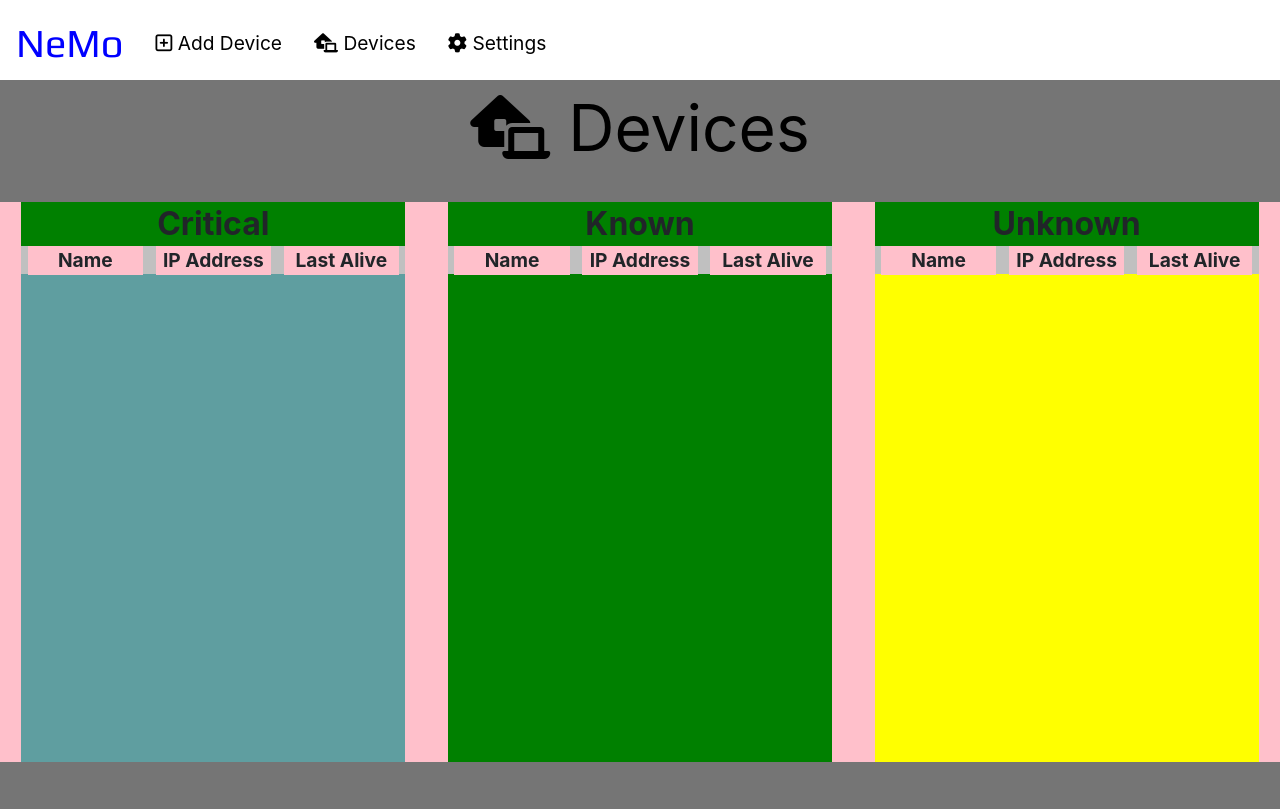
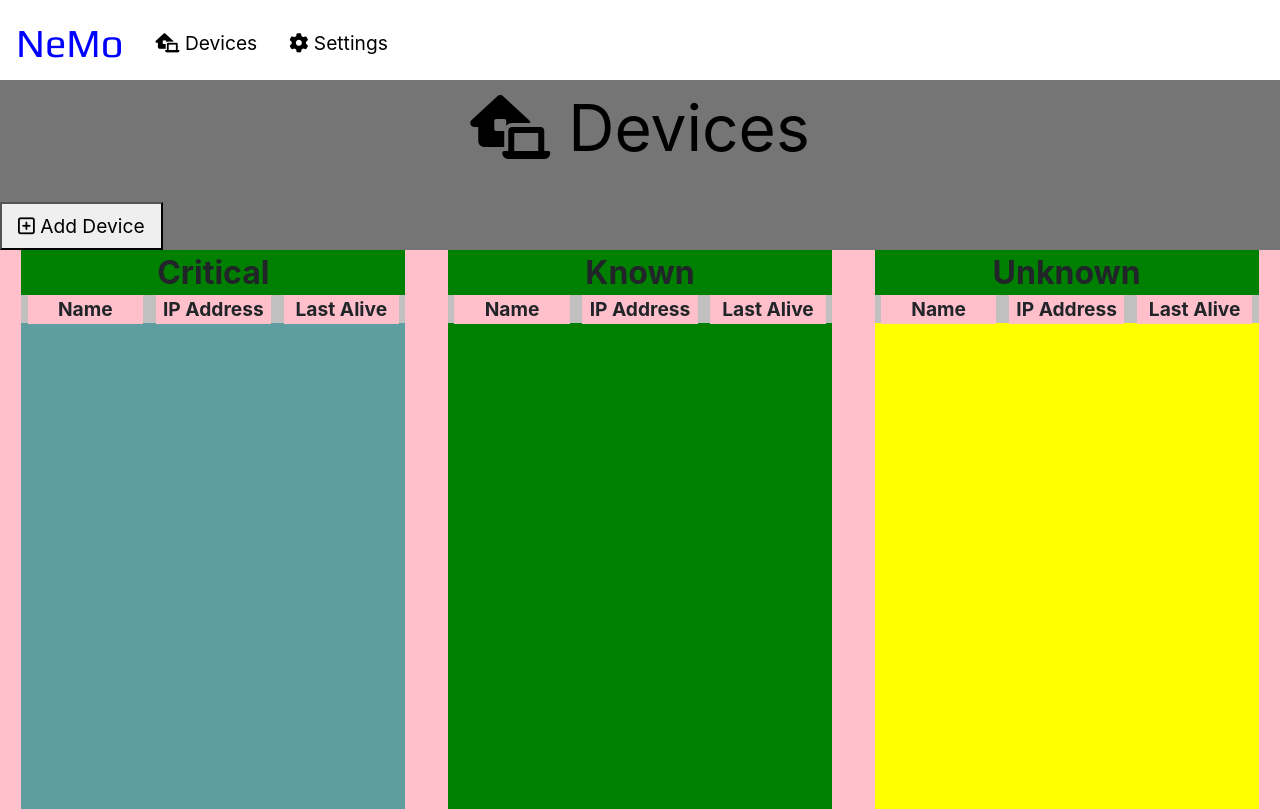
Before and after one commit to joeyagreco/NeMo, a Python web app: template client/templates/devicesPage/devicesPage.html in a window 1280 px wide. Shown: the top 809 px of the page. Run offline with Jinja, Linux system fonts and the light colour scheme; the template is opened without the code that fills it, so the values that code supplies are empty; some libraries are stand-ins or nearby versions.

Commit message:
moved add device button to devicesPage.html

```diff
--- a/client/templates/base.html
+++ b/client/templates/base.html
@@ -45,10 +45,6 @@
 	<a class="navbar-brand" href="#" onclick="">
 		<span id="logoButton">NeMo</span>
 	</a>
-	<a class="nav-item nav-link" href="#" onclick="onOpenDeviceForm('', '', 'Rank', '', '')"><i
-			class="far fa-plus-square"></i>
-		<span
-				class="navBarText"> Add Device</span></a>
 	<a class="nav-item nav-link" href="#" onclick=""><i class="fas fa-laptop-house"></i>
 		<span
 				class="navBarText"> Devices</span></a>
--- a/client/templates/devicesPage/devicesPage.html
+++ b/client/templates/devicesPage/devicesPage.html
@@ -16,6 +16,7 @@
 {% block header %}{% endblock %}
 
 {% block content %}
+<!-- Add device popup -->
 <div id="formBackground">
 	<div id="deviceForm">
 		<div id="deviceFormTopSection">
@@ -58,6 +59,11 @@
 		</div>
 	</div>
 </div>
+<!-- End add device popup -->
+<button class="nav-item nav-link" href="#" onclick="onOpenDeviceForm('', '', 'Rank', '', '')"><i
+		class="far fa-plus-square"></i>
+	<span
+			class="navBarText"> Add Device</span></button>
 <div id="deviceSections">
 	{{deviceSectionMacro("criticalSection","Critical", critical_devices)}}
 	{{deviceSectionMacro("knownSection","Known", known_devices)}}
```
